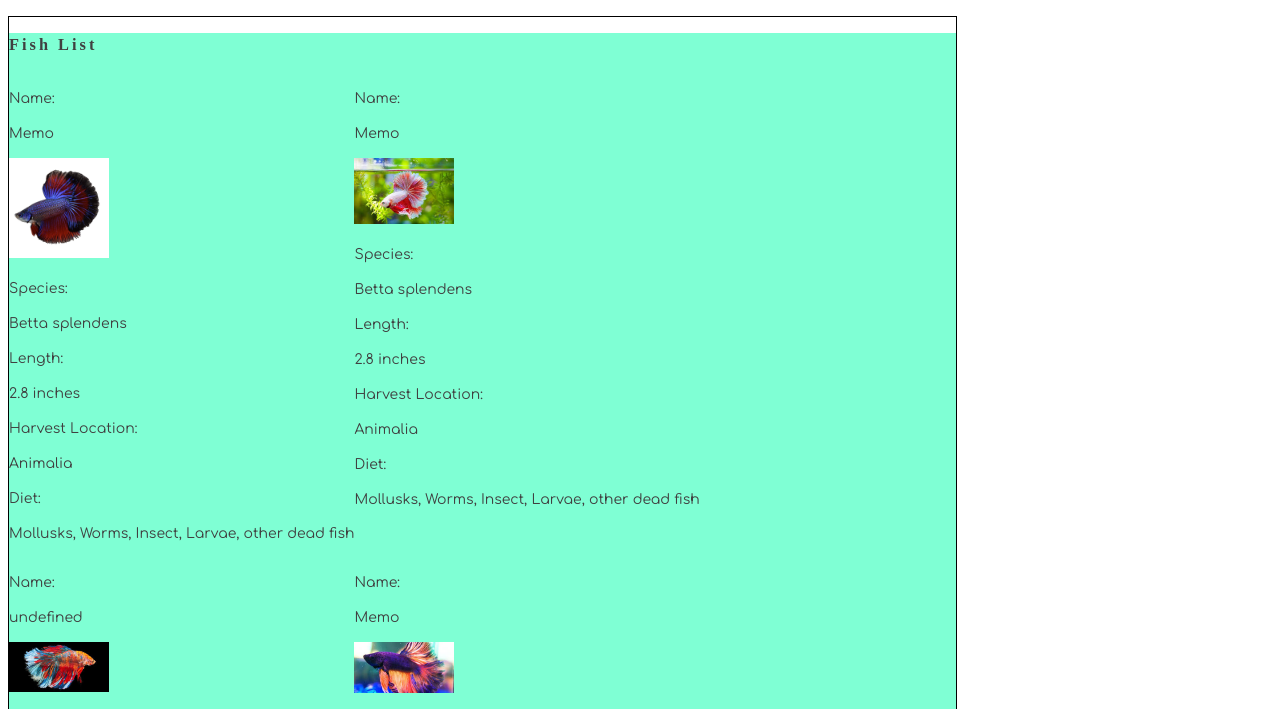
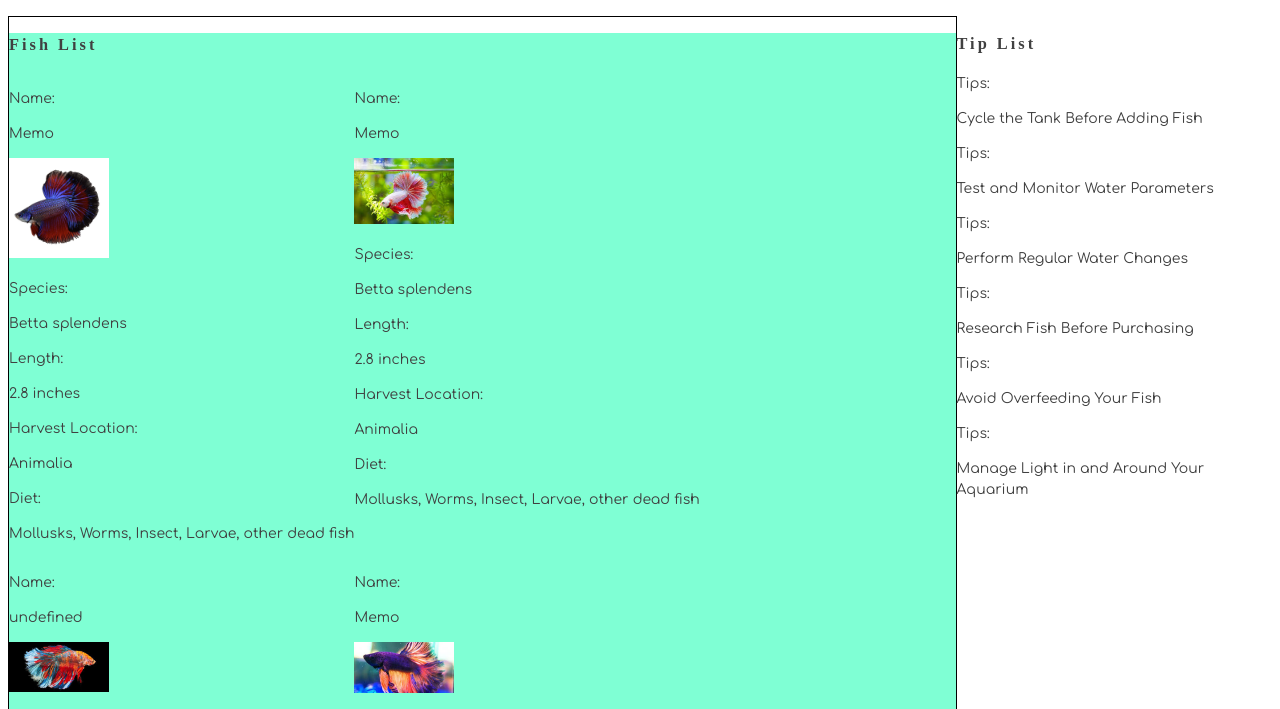
Before and after one commit to sanjeetprasad/martins-aquarium, a plain HTML site: page index.html in a window 1280 px wide. Shown: the part 64-773 px from the top of the page. Drawn offline with Linux system fonts and the light colour scheme; a web font is replaced by a local one.

Commit message:
created new file tip.js,tiplist.js, and put that in tips directory, created location,locationdataprovider and locationlist.js and put that in loction folder, created a tiplist.css file,

```diff
--- a/scripts/main.js
+++ b/scripts/main.js
@@ -1,4 +1,7 @@
-import { useFish } from './fish/FishDataProvider.js'
+
 import { FishList } from './fish/FishList.js'
 
+import { TipList } from './tips/TipList.js'
+
 FishList()
+TipList()
--- /dev/null
+++ b/scripts/tips/Tip.js
@@ -0,0 +1,10 @@
+export const Tip = (tipObj) => {
+    return `
+    <div>
+    <p>Tips:</p>
+    <p>${tipObj.tip}</p>
+
+
+    </div>
+    `
+}
--- /dev/null
+++ b/scripts/tips/TipList.js
@@ -0,0 +1,22 @@
+import { Tip } from "./Tip.js";
+import { useTips } from "./TipDataProvider.js";
+
+
+export const TipList = () => {
+    const contentElement = document.querySelector(".contentContainer__right")
+
+    const tips = useTips()
+
+    let TipHTMLRepresentation = ""
+    for(const tip of tips) {
+        TipHTMLRepresentation += Tip(tip)
+    }
+
+    contentElement.innerHTML += `
+    <section class="tipList">
+    <h3>Tip List</h3>
+    <div class="tipContainer">
+     ${TipHTMLRepresentation}
+     </div>
+     </section>
+`}
--- a/styles/main.css
+++ b/styles/main.css
@@ -1,4 +1,6 @@
 @import "./fishlist.css";
+@import "./tiplist.css";
+
 
 @import url("https://fonts.googleapis.com/css?family=Comfortaa|Patua+One");
 
--- /dev/null
+++ b/styles/tiplist.css
@@ -0,0 +1,3 @@
+/* .tipContainer {
+    display: flex;
+} */
```
Also changed, not shown: scripts/locations/Location.js (added), scripts/locations/LocationDataProvider.js (added), scripts/locations/LocationList.js (added).
